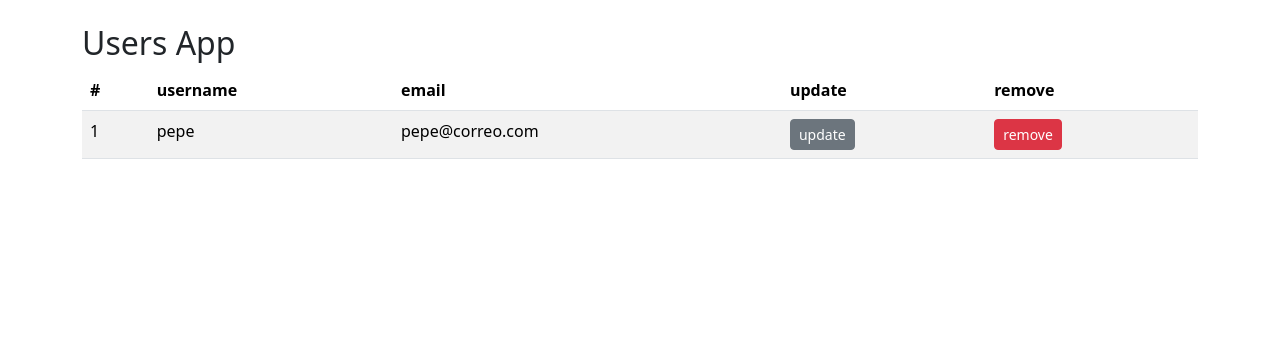
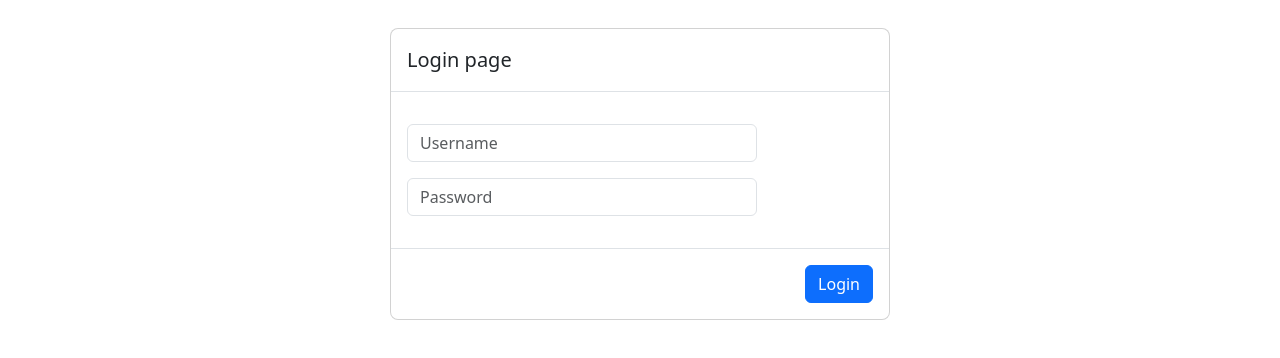
Before and after one commit to JaviNoves/users-app, a React (Vite) app: page / in a window 1280 px wide. Shown: the top 358 px of the page. Built offline with nearby package versions, Linux system fonts and the light colour scheme.

Commit message:
principio de implementacion Login

```diff
--- a/src/UsersApp.jsx
+++ b/src/UsersApp.jsx
@@ -1,41 +1,16 @@
-import { UserForm } from "./components/UserForm";
+import { LoginPage } from "./auth/pages/LoginPage";
+import { UserModalForm } from "./components/UserModalForm";
 import { UsersList } from "./components/UsersList";
 import { useUsers } from "./hooks/useUsers";
+import { UsersPage } from "./pages/UsersPage";
 
 
 export const UsersApp = () => {
 
-    const {
-    users,
-    userSelected,
-    initialUserForm,
-    visibleForm,
-    handlerAddUser,
-    handlerRemoveUser,
-    handlerUserSelectedForm
-  } = useUsers();
-
-
-
     return (
-        <div className="container my-4">
-            <h2>Users App</h2>
-            <div className="row">
-
-                    {!visibleForm ||<div className="col">
-                        <UserForm handlerAddUser={handlerAddUser} initialUserForm={initialUserForm} userSelected={userSelected}/> </div>}
-
-
-                <div className="col">
-                    {!visibleForm ||<button className="btn btn-primary my-2">Nuevo Usuario</button>}
-
-                    {users.length === 0
-                    ?<div className="alert alert-warning">No hay usuarios en el sistema!!</div>
-                    : <UsersList users = {users} handlerRemoveUser={handlerRemoveUser} handlerUserSelectedForm={handlerUserSelectedForm}/>
-                    }
-
-                </div>
-            </div>
-        </div>
+        <>
+        <LoginPage />
+        {/*<UsersPage />*/}
+        </>
     );
 }
--- /dev/null
+++ b/src/auth/pages/LoginPage.jsx
@@ -0,0 +1,57 @@
+import React, { useState } from 'react'
+import Swal from 'sweetalert2';
+
+const initialLoginForm = {
+    username: '',
+    password: '',
+}
+
+export const LoginPage = () => {
+
+  const [loginForm, setLoginForm] = useState(initialLoginForm);
+  const {username,password} = loginForm;
+
+  const onInputChange = ({target}) =>{
+    const{name, value} = target;
+
+    setLoginForm({
+        ...loginForm,
+        [name] : value,
+    })
+  }
+
+  const onSubmit = (event) => {
+    event.preventDefault();
+    if(!username || !password){
+        Swal.fire('Error de validacion', 'Username y password requeridos', 'error')
+    }
+
+    if(username === 'admin' && password==='12345'){
+
+    }else{
+        Swal.fire('Error Login', 'Username o password invalidos', 'error')
+    }
+    setLoginForm(initialLoginForm);
+  }
+
+  return (
+    <div className="modal" style={{display: 'block'}} tabIndex="-1">
+  <div className="modal-dialog">
+    <div className="modal-content">
+      <div className="modal-header">
+        <h5 className="modal-title">Login page</h5>
+      </div>
+      <form onSubmit={onSubmit}>
+        <div className="modal-body">
+            <input className='form-control my-3 w-75' placeholder='Username' name='username' value={username} onChange={onInputChange}/>
+            <input className='form-control my-3 w-75' type='password' placeholder='Password' name='password' value={password} onChange={onInputChange} />
+        </div>
+        <div className="modal-footer">
+            <button type="submit" className="btn btn-primary" >Login</button>
+        </div>
+      </form>
+    </div>
+  </div>
+</div>
+  )
+}
--- a/src/components/UserForm.jsx
+++ b/src/components/UserForm.jsx
@@ -2,7 +2,7 @@
 import Swal from "sweetalert2";
 
 
-export const UserForm = ({handlerAddUser, initialUserForm, userSelected}) => {
+export const UserForm = ({handlerAddUser, initialUserForm, userSelected, handlerCloseForm}) => {
     const [userForm, setUserForm] = useState(initialUserForm);
 
     const {id,username, password, email} = userForm
@@ -38,6 +38,11 @@
         setUserForm(initialUserForm);
     }
 
+    const onCloseForm = () => {
+        handlerCloseForm();
+        setUserForm(initialUserForm);
+    }
+
   return (
        <form onSubmit={onSubmit}>
             <input className="form-control my-3 w-75"
@@ -64,7 +69,7 @@
             <button className="btn btn-primary" type="submit">
                 {id > 0 ? 'editar' : 'crear'}
             </button>
-            <button className="btn btn-primary mx-2" type="button">Cerrar</button>
+            <button className="btn btn-primary mx-2" type="button" onClick={() => onCloseForm()}>Cerrar</button>
        </form>
   )
 }
--- /dev/null
+++ b/src/components/UserModalForm.jsx
@@ -0,0 +1,26 @@
+import React from 'react'
+import { UserForm } from './UserForm';
+
+export const UserModalForm = ({userSelected, initialUserForm, handlerAddUser, handlerCloseForm}) => {
+  return (
+    <div className="abrir-modal animacion fadeIn">
+                <div className="modal" style={{display: "block"}} tabIndex="-1">
+                    <div className="modal-dialog" role="document">
+                        <div className="modal-content">
+                            <div className="modal-header">
+                                <h5 className="modal-title">
+                                    {userSelected.id > 0 ? 'editar' : 'Crear'} Modal Usuarios
+                                </h5>
+                            </div>
+                            <div className="modal-body">
+                                <UserForm handlerAddUser={handlerAddUser} initialUserForm={initialUserForm} userSelected={userSelected} handlerCloseForm={handlerCloseForm}/>
+                            </div>
+                        </div>
+
+                    </div>
+
+                </div>
+
+            </div>
+  );
+}
--- a/src/hooks/useUsers.js
+++ b/src/hooks/useUsers.js
@@ -32,8 +32,7 @@
         (user.id === 0) ? "EL usuario ha sido creado con exito" :"EL usuario ha sido actualizado con exito" ,
         "success"
         );
-        setVisibleForm(false);
-        setUserSelected(initialUserForm);
+        handlerCloseForm();
       }
 
       const handlerRemoveUser = (id) => {
@@ -67,12 +66,24 @@
 
       }
 
+      const handlerOpenForm = () => {
+        setVisibleForm(true);
+      }
+
+      const handlerCloseForm = () => {
+        setVisibleForm(false);
+        setUserSelected(initialUserForm);
+      }
+
   return {
     users,
     userSelected,
     initialUserForm,
+    visibleForm,
     handlerAddUser,
     handlerRemoveUser,
-    handlerUserSelectedForm
+    handlerUserSelectedForm,
+    handlerOpenForm,
+    handlerCloseForm,
   }
 }
--- a/src/main.jsx
+++ b/src/main.jsx
@@ -2,6 +2,7 @@
 import { createRoot } from 'react-dom/client'
 import './styles.css'
 import {UsersApp} from './UsersApp.jsx'
+import { LoginPage } from './auth/pages/LoginPage.jsx'
 
 createRoot(document.getElementById('root')).render(
   <StrictMode>
--- /dev/null
+++ b/src/pages/UsersPage.jsx
@@ -0,0 +1,41 @@
+import { UserModalForm } from "../components/UserModalForm";
+import { UsersList } from "../components/UsersList";
+import { useUsers } from "../hooks/useUsers";
+
+
+export const UsersPage = () => {
+
+    const {
+    users,
+    userSelected,
+    initialUserForm,
+    visibleForm,
+    handlerAddUser,
+    handlerRemoveUser,
+    handlerUserSelectedForm,
+    handlerOpenForm,
+    handlerCloseForm,
+  } = useUsers();
+
+
+
+    return (
+        <>
+        {!visibleForm || <UserModalForm   userSelected={userSelected}  initialUserForm={initialUserForm} handlerAddUser={handlerAddUser} handlerCloseForm={handlerCloseForm}/>}
+        <div className="container my-4">
+            <h2>Users App</h2>
+            <div className="row">
+                <div className="col">
+                    {visibleForm ||<button className="btn btn-primary my-2" onClick={handlerOpenForm}>Nuevo Usuario</button>}
+
+                    {users.length === 0
+                    ?<div className="alert alert-warning">No hay usuarios en el sistema!!</div>
+                    : <UsersList users = {users} handlerRemoveUser={handlerRemoveUser} handlerUserSelectedForm={handlerUserSelectedForm}/>
+                    }
+
+                </div>
+            </div>
+        </div>
+        </>
+    );
+}
--- a/src/styles.css
+++ b/src/styles.css
@@ -0,0 +1,41 @@
+.abrir-modal {
+    background-color: rgba(0, 0, 0, 0.7);
+    position: fixed;
+    top: 0px;
+    left: 0px;
+    width: 100%;
+    height: 100%;
+    z-index: 1000;
+}
+
+.animacion {
+    animation-duration: 2s;
+    animation-fill-mode: both;
+    -webkit-animation-duration: 2s;
+    -webkit-animation-fill-mode: both;
+}
+
+.fadeIn {
+    animation-name: fadeIn;
+    -webkit-animation-name: fadeIn;
+}
+
+@keyframes fadeIn {
+    0% {
+        opacity: 0
+    }
+
+    to {
+        opacity: 1
+    }
+}
+
+@-webkit-keyframes fadeIn {
+    0% {
+        opacity: 0
+    }
+
+    to {
+        opacity: 1
+    }
+}
```
